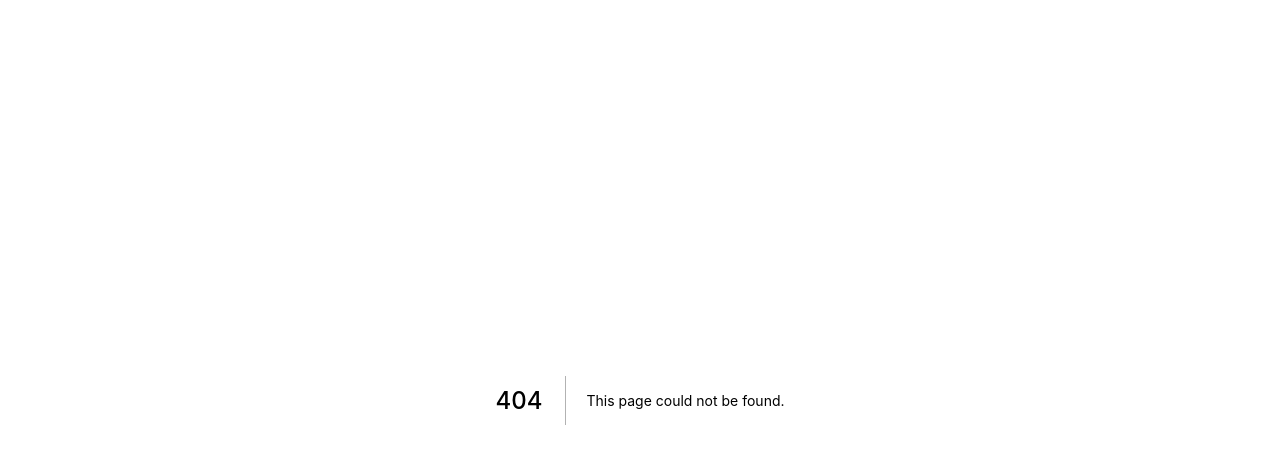
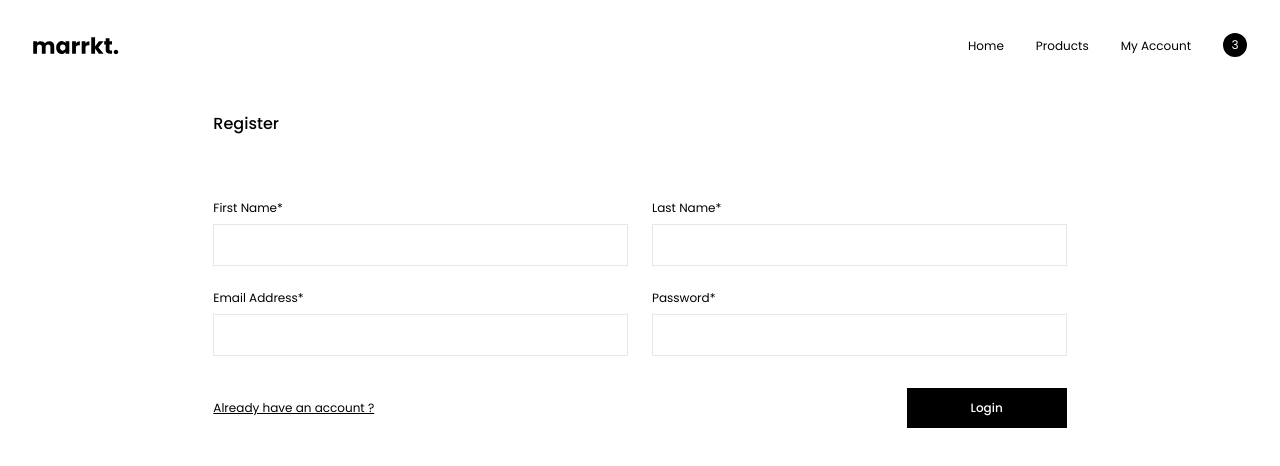
Before and after one commit to gattigaga/marrkt, a Next.js app: page /account/register in a window 1280 px wide. Before the commit this address had no page. Shown: the top 466 px of the page. Built offline with nearby package versions, Linux system fonts and the light colour scheme.

Commit message:
Create register page

```diff
--- a/components/Menu.tsx
+++ b/components/Menu.tsx
@@ -157,6 +157,7 @@ const Menu: React.FC<MenuProps> = ({}) => {
                 }
               }}
             >
+              <Link href="/account/login">
                 <div className="flex flex-col">
                   <a className="text-xs" href="#">
                     My Account
@@ -166,6 +167,7 @@ const Menu: React.FC<MenuProps> = ({}) => {
                     className="w-0 border-t border-black mt-1"
                   />
                 </div>
+              </Link>
             </li>
           </ul>
           <button
--- a/pages/account/login.tsx
+++ b/pages/account/login.tsx
@@ -93,7 +93,7 @@ const LoginPage: NextPage = () => {
                   )}
                 </div>
                 <div className="flex justify-between items-center">
-                  <Link href="/register">
+                  <Link href="/account/register">
                     <a>
                       <p className="text-xs underline">
                         Don&lsquo;t have an account ?
--- /dev/null
+++ b/pages/account/register.tsx
@@ -0,0 +1,184 @@
+import type { NextPage } from "next";
+import Head from "next/head";
+import Link from "next/link";
+import { Formik } from "formik";
+import * as Yup from "yup";
+
+import Menu from "../../components/Menu";
+import Button from "../../components/Button";
+
+const validationSchema = Yup.object({
+  firstName: Yup.string()
+    .min(3, "First name should have at least 3 characters")
+    .max(20, "First name should not more than 20 characters")
+    .required("First name is required"),
+  lastName: Yup.string()
+    .min(3, "Last name should have at least 3 characters")
+    .max(20, "Last name should not more than 20 characters")
+    .required("Last name is required"),
+  email: Yup.string()
+    .email("Invalid email format")
+    .required("Email is required"),
+  password: Yup.string()
+    .min(8, "Password should have at least 8 characters")
+    .max(50, "Password should not more than 50 characters")
+    .required("Password is required"),
+});
+
+const RegisterPage: NextPage = () => {
+  return (
+    <div>
+      <Head>
+        <title>Marrkt | The World #1 Marketplace</title>
+      </Head>
+
+      <Menu />
+      <main className="min-h-screen flex flex-col items-center">
+        <div className="w-2/3 pt-28 pb-24">
+          <h1 className="text-md font-medium text-black mb-16">Register</h1>
+          <Formik
+            initialValues={{
+              firstName: "",
+              lastName: "",
+              email: "",
+              password: "",
+            }}
+            validationSchema={validationSchema}
+            onSubmit={(values, { setSubmitting }) => {
+              setTimeout(() => {
+                alert(JSON.stringify(values, null, 2));
+                setSubmitting(false);
+              }, 5000);
+            }}
+          >
+            {({
+              values,
+              errors,
+              touched,
+              handleChange,
+              handleBlur,
+              handleSubmit,
+              isSubmitting,
+            }) => (
+              <form onSubmit={handleSubmit}>
+                <div className="flex mb-6">
+                  <div className="mr-6 flex-1">
+                    <label
+                      className="text-xs text-black mb-2 block"
+                      htmlFor="firstName"
+                    >
+                      First Name*
+                    </label>
+                    <input
+                      className="border border-gray-200 px-4 py-3 text-xs w-full"
+                      id="firstName"
+                      type="text"
+                      name="firstName"
+                      onChange={handleChange}
+                      onBlur={handleBlur}
+                      value={values.firstName}
+                      disabled={isSubmitting}
+                    />
+                    {errors.firstName && touched.firstName && (
+                      <p className="text-xs text-red-600 mt-2">
+                        {errors.firstName}
+                      </p>
+                    )}
+                  </div>
+                  <div className="flex-1">
+                    <label
+                      className="text-xs text-black mb-2 block"
+                      htmlFor="lastName"
+                    >
+                      Last Name*
+                    </label>
+                    <input
+                      className="border border-gray-200 px-4 py-3 text-xs w-full"
+                      id="lastName"
+                      type="text"
+                      name="lastName"
+                      onChange={handleChange}
+                      onBlur={handleBlur}
+                      value={values.lastName}
+                      disabled={isSubmitting}
+                    />
+                    {errors.lastName && touched.lastName && (
+                      <p className="text-xs text-red-600 mt-2">
+                        {errors.lastName}
+                      </p>
+                    )}
+                  </div>
+                </div>
+                <div className="flex mb-8">
+                  <div className="mr-6 flex-1">
+                    <label
+                      className="text-xs text-black mb-2 block"
+                      htmlFor="email"
+                    >
+                      Email Address*
+                    </label>
+                    <input
+                      className="border border-gray-200 px-4 py-3 text-xs w-full"
+                      id="email"
+                      type="email"
+                      name="email"
+                      onChange={handleChange}
+                      onBlur={handleBlur}
+                      value={values.email}
+                      disabled={isSubmitting}
+                    />
+                    {errors.email && touched.email && (
+                      <p className="text-xs text-red-600 mt-2">
+                        {errors.email}
+                      </p>
+                    )}
+                  </div>
+                  <div className="flex-1">
+                    <label
+                      className="text-xs text-black mb-2 block"
+                      htmlFor="password"
+                    >
+                      Password*
+                    </label>
+                    <input
+                      className="border border-gray-200 px-4 py-3 text-xs w-full"
+                      id="password"
+                      type="password"
+                      name="password"
+                      onChange={handleChange}
+                      onBlur={handleBlur}
+                      value={values.password}
+                      disabled={isSubmitting}
+                    />
+                    {errors.password && touched.password && (
+                      <p className="text-xs text-red-600 mt-2">
+                        {errors.password}
+                      </p>
+                    )}
+                  </div>
+                </div>
+
+                <div className="flex justify-between items-center">
+                  <Link href="/account/login">
+                    <a>
+                      <p className="text-xs underline">
+                        Already have an account ?
+                      </p>
+                    </a>
+                  </Link>
+                  <Button
+                    type="submit"
+                    label="Login"
+                    isLoading={isSubmitting}
+                  />
+                </div>
+              </form>
+            )}
+          </Formik>
+        </div>
+      </main>
+    </div>
+  );
+};
+
+export default RegisterPage;
```
Lines whose indentation alone changed are shown as unchanged.
